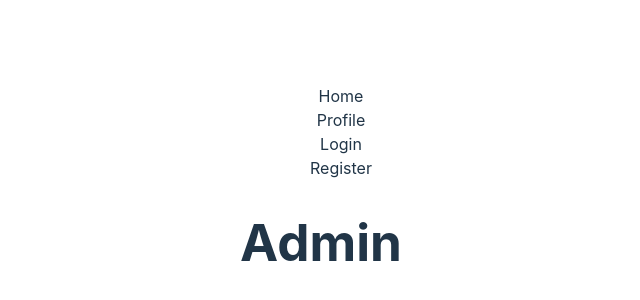
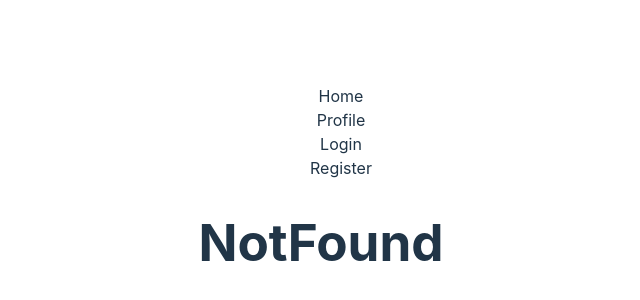
Before and after one commit to Davfernandezz/SocialNetwork-Frontend, a React (Vite) app: page /admin in a window 1280 px wide. Shown: the part 214-514 px from the top of the page, without its empty margins (319-959 px from the left). Built offline with nearby package versions, Linux system fonts and the light colour scheme.

Commit message:
feat: admin view only visible to admin users

```diff
--- a/src/views/Body/Body.jsx
+++ b/src/views/Body/Body.jsx
@@ -2,12 +2,20 @@ import React from 'react';
 import { Routes, Route } from 'react-router-dom';
 import { NotFound } from '../NotFound/Notfound';
 import { Home } from '../Home/Home';
-import Login from "../Login/Login";
-import Register from '../Register/Register';
+import { Login } from "../Login/Login";
+import { Register }  from '../Register/Register';
 import { Profile } from '../Profile/Profile';
 import { Admin } from '../Admin/Admin';
 
 function Body() {
+
+  const passport = JSON.parse(localStorage.getItem("passport"));
+    let role = null;
+
+    if (passport) {
+        role = passport.tokenData.role;
+    }
+
   return (
     <>
       <Routes>
@@ -16,8 +24,7 @@ function Body() {
         <Route path="/login" element={<Login />} />
         <Route path="/register" element={<Register />} />
         <Route path="/profile" element={<Profile />} />
-        <Route path="/admin" element={<Admin />} />
-        {/* {role === 2 && <Route path="/admin" element={<Admin />} />} */}
+        {role === "admin" && <Route path="/admin" element={<Admin />} />}
       </Routes>
     </>
   );
```
